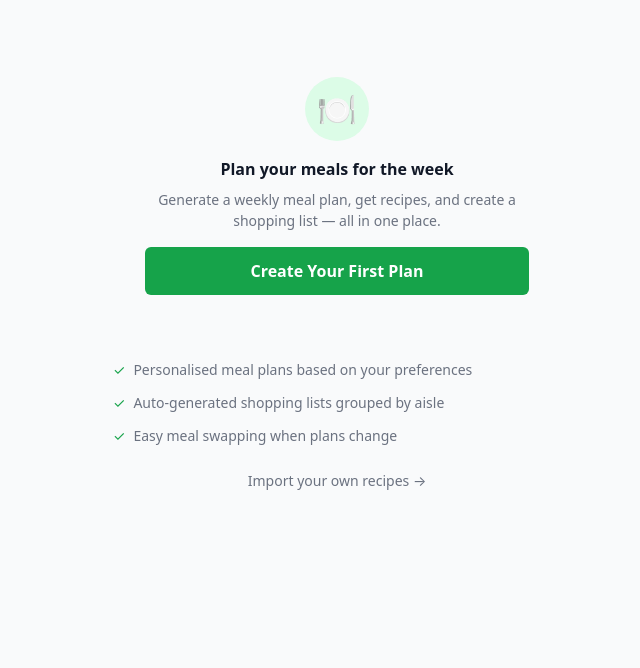
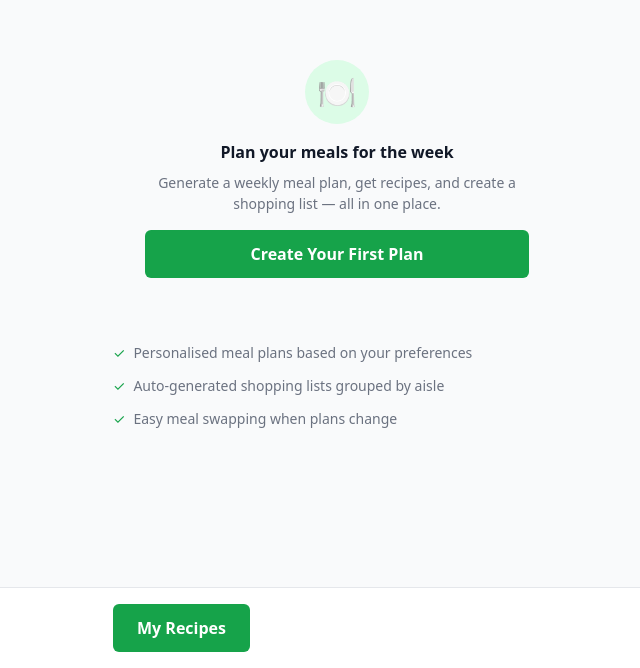
Before and after one commit to dp-lewis/food-plan, a Next.js app: page / in a window 1280 px wide. Shown: the part 132-800 px from the top of the page, without its empty margins (303-943 px from the left). Built offline with nearby package versions, Linux system fonts and the light colour scheme.

Commit message:
Add bottom nav to dashboard
- Add Shopping List and My Recipes buttons to bottom nav when plan exists
- Add My Recipes button to bottom nav in empty state
- Remove redundant inline links that are now in bottom nav

Co-Authored-By: Claude Opus 4.5 <noreply@anthropic.com>

```diff
--- a/src/app/page.tsx
+++ b/src/app/page.tsx
@@ -3,7 +3,7 @@
 import Link from 'next/link';
 import { useStore } from '@/store/store';
 import { getRecipeById } from '@/data/recipes';
-import { Card, Button, EmptyState } from '@/components/ui';
+import { Card, Button, EmptyState, BottomNav } from '@/components/ui';
 
 const DAYS = ['Monday', 'Tuesday', 'Wednesday', 'Thursday', 'Friday', 'Saturday', 'Sunday'];
 
@@ -21,7 +21,7 @@ export default function Dashboard() {
     );
 
     return (
-      <main id="main-content" className="min-h-screen p-4" data-testid="dashboard">
+      <main id="main-content" className="min-h-screen p-4 pb-20" data-testid="dashboard">
         <div className="max-w-md mx-auto">
           <h1
             className="mb-6"
@@ -96,14 +96,9 @@ export default function Dashboard() {
 
           {/* Quick actions */}
           <div className="space-y-3">
-            <Link href="/plan/current" data-testid="view-full-plan-link">
+            <Link href="/plan/current" data-testid="view-full-plan-link" className="block">
               <Button variant="secondary" className="w-full">
                 View Full Plan
-              </Button>
-            </Link>
-            <Link href="/shopping-list" data-testid="shopping-list-link" className="mt-2 block">
-              <Button className="w-full">
-                Shopping List
               </Button>
             </Link>
             <Link
@@ -116,26 +111,21 @@ export default function Dashboard() {
             >
               Create new plan
             </Link>
-            <Link
-              href="/recipes"
-              style={{
-                fontSize: 'var(--font-size-caption)',
-                color: 'var(--color-text-muted)',
-              }}
-              className="block text-center mt-2"
-              data-testid="my-recipes-link"
-            >
-              My Recipes
-            </Link>
           </div>
         </div>
+
+        <BottomNav
+          showBack={false}
+          secondaryAction={{ href: '/recipes', label: 'My Recipes', testId: 'my-recipes-link' }}
+          primaryAction={{ href: '/shopping-list', label: 'Shopping List', testId: 'shopping-list-link' }}
+        />
       </main>
     );
   }
 
   // Empty state for new users
   return (
-    <main id="main-content" className="min-h-screen flex flex-col items-center justify-center px-4" data-testid="empty-state">
+    <main id="main-content" className="min-h-screen flex flex-col items-center justify-center px-4 pb-20" data-testid="empty-state">
       <div className="max-w-md w-full">
         <EmptyState
           icon="🍽️"
@@ -169,19 +159,12 @@ export default function Dashboard() {
             <span>Easy meal swapping when plans change</span>
           </li>
         </ul>
+      </div>
 
-        <Link
-          href="/recipes"
-          style={{
-            fontSize: 'var(--font-size-caption)',
-            color: 'var(--color-text-muted)',
-          }}
-          className="block text-center mt-6"
-          data-testid="my-recipes-link"
-        >
-          Import your own recipes →
-        </Link>
-      </div>
+      <BottomNav
+        showBack={false}
+        primaryAction={{ href: '/recipes', label: 'My Recipes', testId: 'my-recipes-link' }}
+      />
     </main>
   );
 }
```
